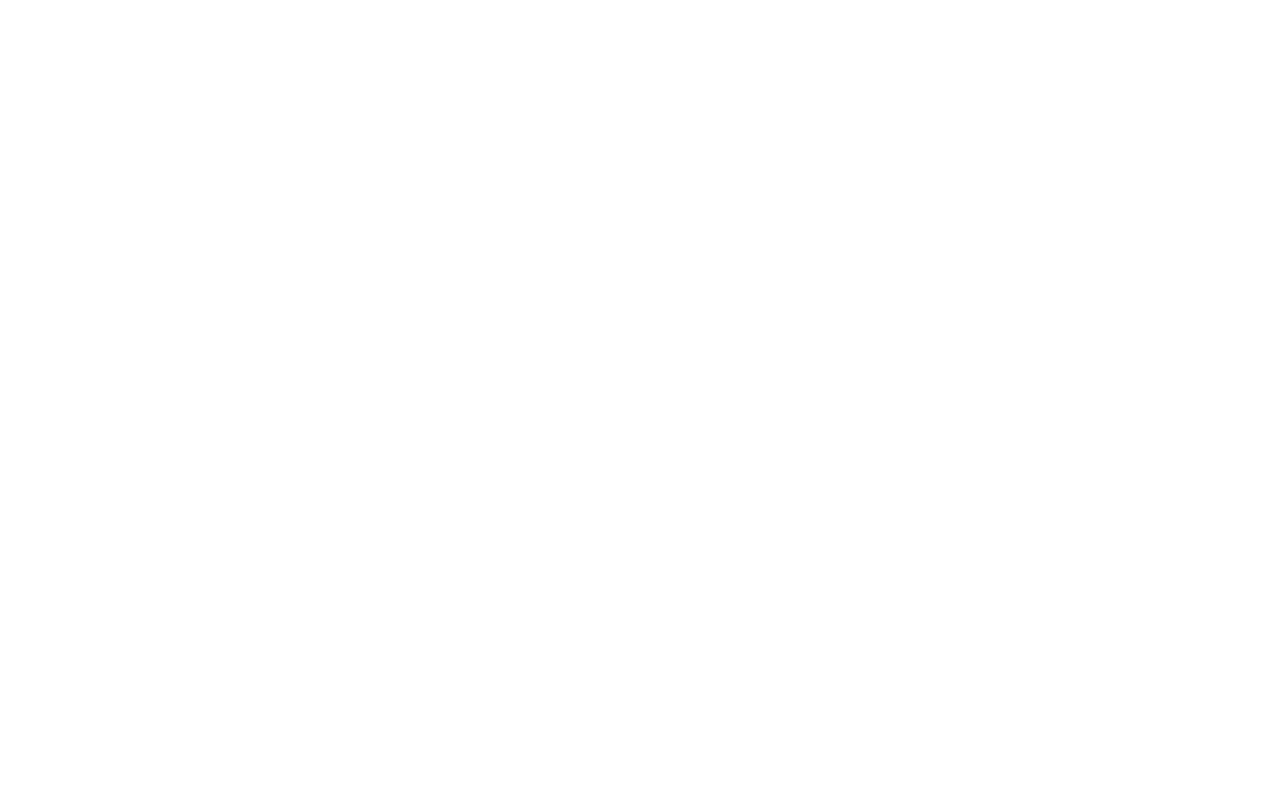
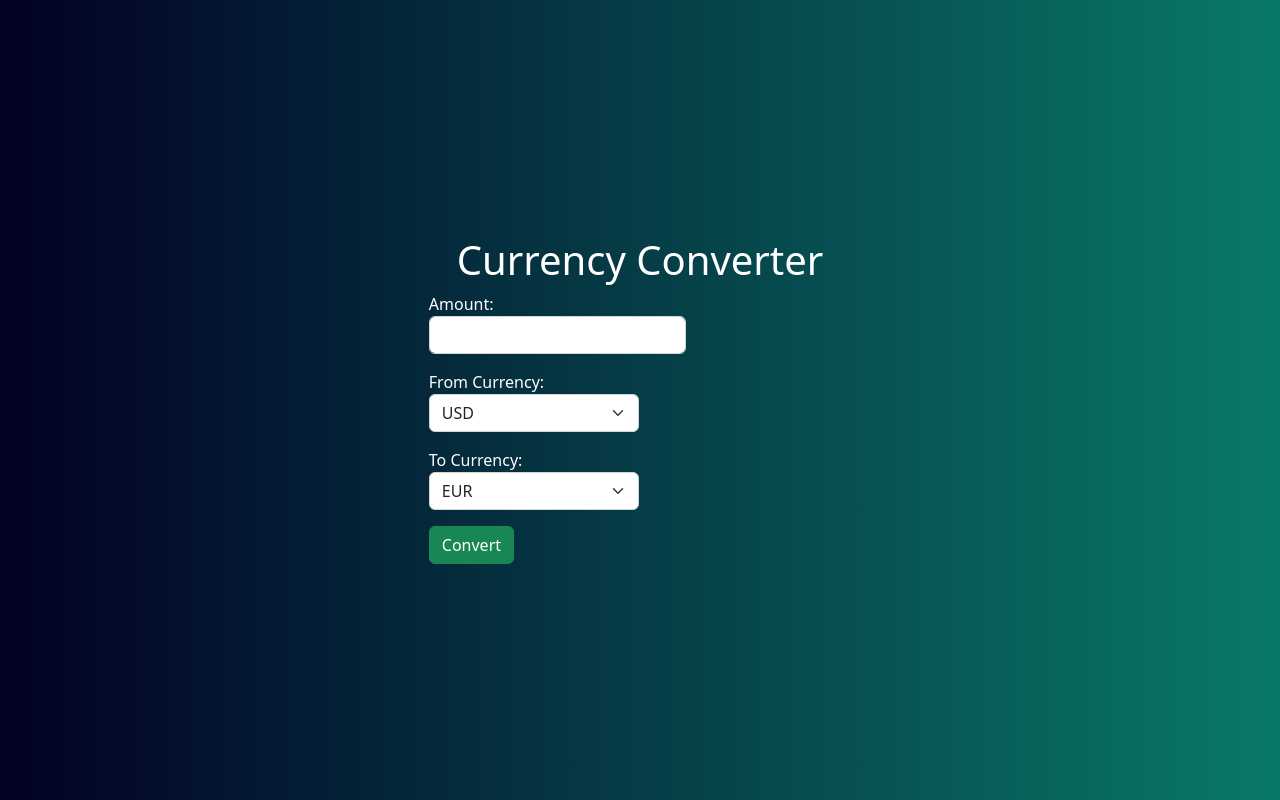
Before and after one commit to Ritwik880/reactjs-machine-coding-problems, a React (Vite) app: page /challenge29 in a window 1280 px wide. Before the commit this address had no page. Built offline with nearby package versions, Linux system fonts and the light colour scheme; no server answers.

Commit message:
Minor fix

```diff
--- a/src/App.css
+++ b/src/App.css
@@ -179,3 +179,6 @@
     width: 100%;
     margin: auto;
 }
+.select-tag{
+    width: 210px;
+}
--- a/src/App.jsx
+++ b/src/App.jsx
@@ -41,6 +41,7 @@
 import Challenge26 from './Components/Challenge/Challenge26';
 import Challenge27 from './Components/Challenge/Challenge27';
 import Challenge28 from './Components/Challenge/Challenge28';
+import Challenge29 from './Components/Challenge/Challenge29';
 const App = () => {
   return (
     <Routes>
@@ -84,6 +85,7 @@
       <Route path='/challenge26' element={<Challenge26/>}/>
       <Route path='/challenge27' element={<Challenge27/>}/>
       <Route path='/challenge28' element={<Challenge28/>}/>
+      <Route path='/challenge29' element={<Challenge29/>}/>
     </Routes>
   )
 }
--- /dev/null
+++ b/src/Components/Challenge/Challenge29.jsx
@@ -0,0 +1,106 @@
+// Develop a currency converter application that allows users to input an amount in one currency and convert it to another. For the sake of this challenge, you can use a hard-coded exchange rate. Take advantage of React state and event handlers to manage the input and conversion calculations.
+
+import React, { useState, useEffect } from 'react';
+import axios from 'axios';
+
+const CurrencyConverter = () => {
+    const [amount, setAmount] = useState('');
+    const [fromCurrency, setFromCurrency] = useState('USD');
+    const [toCurrency, setToCurrency] = useState('EUR');
+    const [convertedAmount, setConvertedAmount] = useState(null);
+    const [exchangeRate, setExchangeRate] = useState(null);
+
+    const URL = `https://v6.exchangerate-api.com/v6/350f23924ee876448db0a176/pair/${fromCurrency}/${toCurrency}`;
+
+
+    useEffect(() => {
+        const getExchangeRate = async (uri) => {
+            try {
+                const response = await axios.get(uri);
+                const rate = response.data.conversion_rate;
+                setExchangeRate(rate);
+            } catch (error) {
+                console.error('Error fetching exchange rate:', error);
+            }
+        };
+
+        if (fromCurrency !== toCurrency) {
+            getExchangeRate(URL);
+        } else {
+            // If the 'from' and 'to' currencies are the same, set exchange rate to 1
+            setExchangeRate(1);
+        }
+    }, [fromCurrency, toCurrency]);
+
+    const handleAmountChange = (event) => {
+        setAmount(event.target.value);
+    };
+
+    const handleFromCurrencyChange = (event) => {
+        setFromCurrency(event.target.value);
+    };
+
+    const handleToCurrencyChange = (event) => {
+        setToCurrency(event.target.value);
+    };
+
+    const handleConvert = () => {
+        if (!isNaN(amount) && exchangeRate) {
+            const convertedValue = amount * exchangeRate;
+            setConvertedAmount(convertedValue.toFixed(2));
+        }
+    };
+
+    return (
+        <section className='landing-section'>
+            <div className="row container">
+                <div className="form">
+                    <h1 className='landing-heading'>Currency Converter</h1>
+
+                    <div className='mb-2'>
+                        <label className='form-label'>
+                            Amount:
+                            <input type="number" value={amount} onChange={handleAmountChange} className='form-control'/>
+                        </label>
+                    </div>
+
+                    <div className='mb-2'>
+                        <label className='form-label'>
+                            From Currency:
+                            <select value={fromCurrency} onChange={handleFromCurrencyChange} className='form-select select-tag'>
+                                {/* Add more currency options as needed */}
+                                <option value="USD">USD</option>
+                                <option value="EUR">EUR</option>
+                                <option value="GBP">GBP</option>
+                            </select>
+                        </label>
+                    </div>
+
+                    <div className='mb-2'>
+                        <label className='form-label'>
+                            To Currency:
+                            <select value={toCurrency} onChange={handleToCurrencyChange} className='form-select select-tag'>
+                                {/* Add more currency options as needed */}
+                                <option value="INR">INR</option>
+                                <option value="EUR">EUR</option>
+                                <option value="GBP">GBP</option>
+                            </select>
+                        </label>
+                    </div>
+
+                    <button onClick={handleConvert} className='btn btn-success'>Convert</button>
+
+                    {convertedAmount !== null && (
+                        <div>
+                            <p className='para'>
+                                Converted Amount: {convertedAmount} {toCurrency}
+                            </p>
+                        </div>
+                    )}
+                </div>
+            </div>
+        </section>
+    );
+};
+
+export default CurrencyConverter;
```
